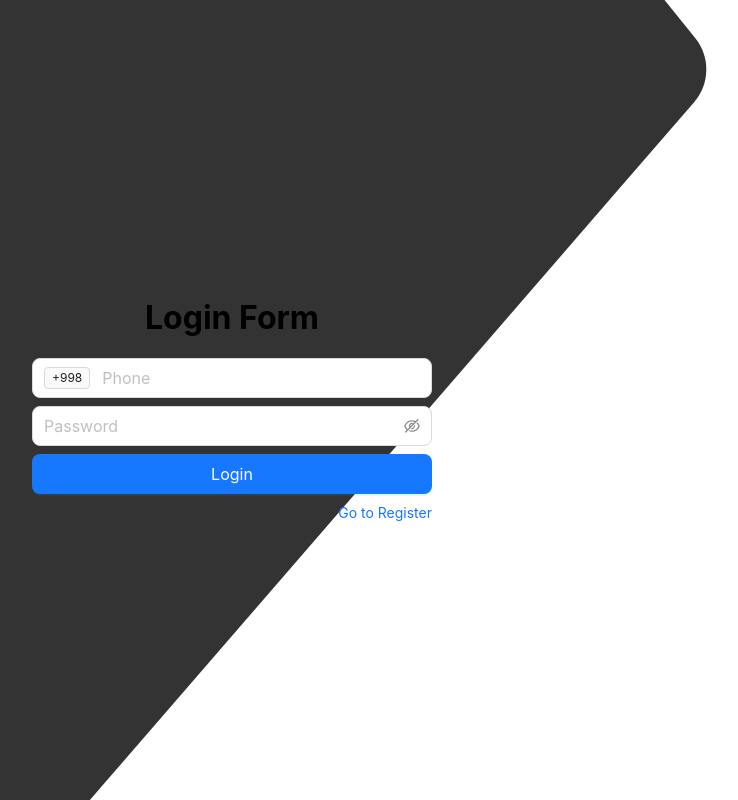
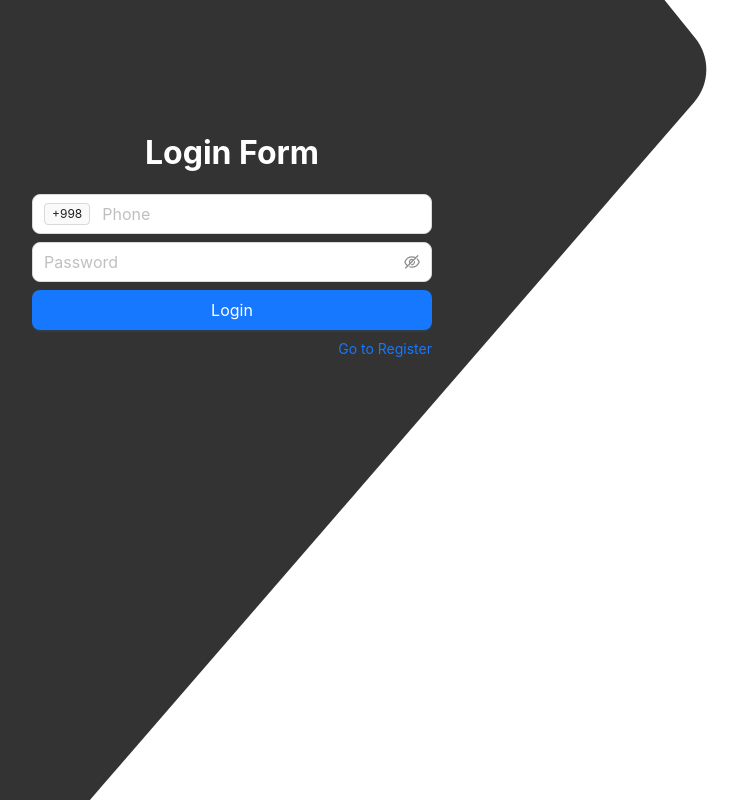
Before and after one commit to muyassard/products, a React (Create React App) app: page /auth/login in a window 1280 px wide. Shown: the whole page, without its empty margins (408-1146 px from the left). Built offline with nearby package versions, Linux system fonts and the light colour scheme; what use-query-params would draw is missing.

Commit message:
perf:login page

```diff
--- a/src/pages/auth/login.tsx
+++ b/src/pages/auth/login.tsx
@@ -90,9 +90,9 @@ const Login: React.FC = () => {
   };
 
   return (
-    <div className="grid h-screen place-items-center">
+    <div className="grid place-items-center  pt-28">
       <div className="container mx-auto flex flex-col items-center">
-        <h1>Login Form</h1>
+        <h1 className="text-white">Login Form</h1>
         <Form onFinish={onFinish} className="flex w-[400px] flex-col gap-2">
           <Form.Item<Types.IForm.Login>
             className="m-0"
--- a/src/pages/shops.tsx
+++ b/src/pages/shops.tsx
@@ -251,7 +251,7 @@ const Shops: React.FC = () => {
           }
         ]}
       />
-      <Modal open={!!shopId} className="p-0" footer={null} onCancel={() => setShopId(undefined)}>
+      <Modal closeIcon={null} open={!!shopId} className="p-0" footer={null} onCancel={() => setShopId(undefined)}>
         {shopId === 'new' ? (
           <>
             <Form
```
